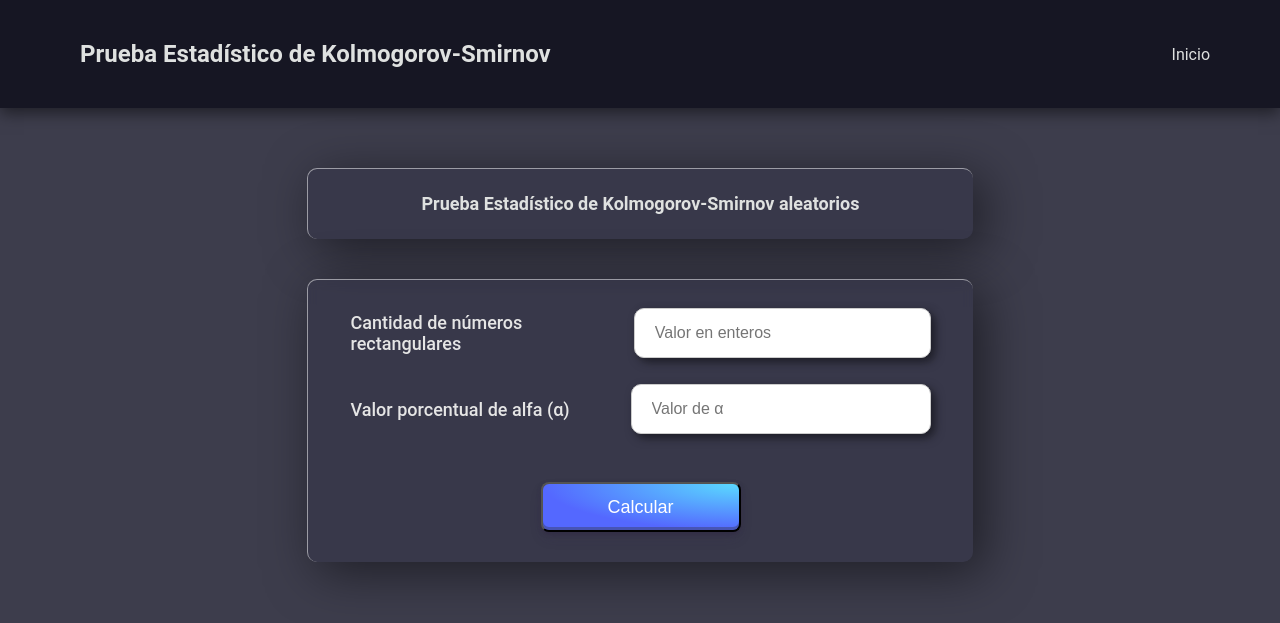
After one commit to Juanda1050/MYSSD, a PHP site: page /simulations/kolmogorov_manual.php in a window 1280 px wide. The commit adds this page. Shown: the top 623 px of the page. Run offline with PHP 8.4, Linux system fonts and the light colour scheme.

Commit message:
Generate Kolmogorov manual

```diff
--- a/css/nav.css
+++ b/css/nav.css
@@ -19,12 +19,12 @@
     padding: 0 20px;
 }
 
-.header a {
+a {
     text-decoration: none;
     color: #dfe1e0;
     transition: all 0.3s ease 0s;
 }
 
-.header a:hover {
-    color: #3D3D4C;
+a:hover {
+    color: #7386FF;
 }
--- a/includes/footer.php
+++ b/includes/footer.php
@@ -1,4 +1,4 @@
-<script>
+<script type="text/javascript">
     var input = document.getElementById("myInput");
     input.addEventListener("keyup", function(event) {
         if (event.keyCode === 13) {
--- a/includes/header_simulation.php
+++ b/includes/header_simulation.php
@@ -18,6 +18,6 @@
         <nav>
             <ul>
                 <li><a href="../index.php">Inicio</a></li>
-            </ul>
+                </ul>
         </nav>
     </div>
--- /dev/null
+++ b/simulations/kolmogorov_manual.php
@@ -0,0 +1,51 @@
+<?php
+$nav_title = "Prueba Estadístico de Kolmogorov-Smirnov";
+ob_start();
+include("../includes/header_simulation.php");
+$buffer = ob_get_contents();
+ob_end_clean();
+
+$buffer = str_replace("%TITLE%", "Kolmogorov-Smirnov", $buffer);
+echo $buffer;
+
+//Variables
+$num_rectangulares = $alfa = "";
+
+if ($_SERVER["REQUEST_METHOD"] == "POST") {
+    $num_rectangulares = get_input($_POST["num_rectangulares"]);
+    $alfa = get_input($_POST["alfa"]);
+}
+
+function get_input($data)
+{
+    $data = trim($data);
+    $data = stripslashes($data);
+    $data = htmlspecialchars($data);
+    return $data;
+}
+?>
+
+<main class="form-main">
+    <div class="form-wrapper result-wrapper">
+        <a href="../simulations/kolmogorov.php"><h4>Prueba Estadístico de Kolmogorov-Smirnov aleatorios</h4></a>
+    </div>
+    <div class="form-wrapper">
+    <div class="form-container">
+        <form class="form" method="post" action="<?php echo htmlspecialchars($_SERVER["PHP_SELF"]); ?>">
+            <div class="form-line">
+                <label for="num_rectangulares">Cantidad de números rectangulares</label>
+                <input type="number" id="num" name="num_rectangulares" value="<?php echo $num_rectangulares; ?>" placeholder="Valor en enteros" required>
+            </div>
+            <div class="form-line">
+                <label for="alfa">Valor porcentual de alfa (α)</label>
+                <input type="number" id="alfa" name="alfa" value="<?php echo $alfa; ?>" placeholder="Valor de α" required>
+            </div>
+            <div class="form-button">
+                <input class="button" type="submit" name="submit" value="Calcular">
+            </div>
+        </form>
+    </div>
+    </div>
+</main>
+
+<?php include("../includes/footer.php") ?>
```
Also changed, not shown: simulations/kolmogorov.php (+30 -30 lines), css/form.css (line endings or trailing spaces).
